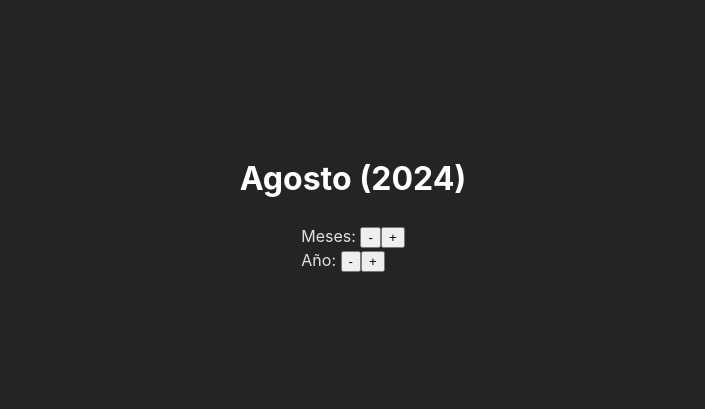
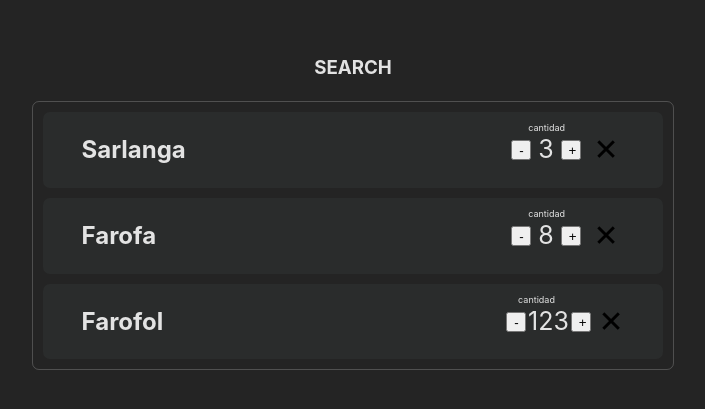
Before and after one commit to tomasjibaja/react-sin-dolor-JAB, a React (Vite) app: page / in a window 1280 px wide. Shown: the part 197-606 px from the top of the page, without its empty margins (287-992 px from the left). Built offline with nearby package versions, Linux system fonts and the light colour scheme.

Commit message:
HAciendo app de lista super, falta el input, lo demas anda bastante bien

```diff
--- a/index.html
+++ b/index.html
@@ -4,7 +4,7 @@
     <meta charset="UTF-8" />
     <link rel="icon" type="image/svg+xml" href="/vite.svg" />
     <meta name="viewport" content="width=device-width, initial-scale=1.0" />
-    <title>Lo Reye</title>
+    <title>React-practices</title>
   </head>
   <body>
     <div id="root"></div>
--- a/src/App9.css
+++ b/src/App9.css
@@ -27,3 +27,7 @@ body, #root {
 h1 {
     transition: all .3s ease;
 }
+
+.anos > input {
+    width: 30px;
+}
--- /dev/null
+++ b/src/ListaSuper.css
@@ -0,0 +1,91 @@
+:root {
+  font-family: Inter, system-ui, Avenir, Helvetica, Arial, sans-serif;
+  line-height: 1.5;
+  font-weight: 400;
+
+  color-scheme: light dark;
+  color: rgba(255, 255, 255, 0.87);
+  background-color: #242424;
+
+  font-synthesis: none;
+  text-rendering: optimizeLegibility;
+  -webkit-font-smoothing: antialiased;
+  -moz-osx-font-smoothing: grayscale;
+}
+
+body, #root {
+  margin: 0;
+  padding: 0;
+  display: flex;
+  flex-direction: column;
+  align-items: center;
+  justify-content: center;
+  height: 100vh;
+  width: 100vw;
+}
+
+.item-wrapper {
+  width: 50vw;
+  min-width: 400px;
+  border: 1px solid rgba(255, 255, 255, 0.2);
+  border-radius: 7px;
+  display: flex;
+  flex-direction: column;
+  align-items: center;
+  justify-content: center;
+  gap: 10px;
+  padding: 10px 0;
+}
+
+.item {
+  width: 97%;
+  background-color: rgba(100, 120, 120, 0.1);
+  border-radius: 7px;
+  display: flex;
+  flex-direction: row;
+  align-items: center;
+  justify-content: space-evenly;
+}
+
+.item > h2 {
+  width: 30vw;
+  min-width: 200px;
+}
+
+.control {
+  display: flex;
+  flex-direction: row;
+  justify-content: space-evenly;
+  align-items: center;
+  width: 120px;
+  height: 50px;
+}
+
+.control > button {
+  width: 20px;
+  height: 20px;
+  cursor: pointer;
+}
+
+.control > button:last-child {
+  width: 30px;
+  height: 30px;
+  border: none;
+  background-color: transparent;
+  font-size: 30px;
+  line-height: 0px;
+}
+
+.control > span {
+  font-size: 25px;
+  position: relative;
+}
+
+.control > span::before {
+  content: 'cantidad';
+  position: absolute;
+  top: -10px;
+  left: -10px;
+  font-size: 9px;
+
+}
--- /dev/null
+++ b/src/ListaSuper.jsx
@@ -0,0 +1,16 @@
+import React from 'react'
+import './ListaSuper.css'
+import InputBar from './listasuper/InputBar'
+import Items from './listasuper/Items.jsx'
+import { Productos } from './listasuper/Context.jsx'
+
+const ListaSuper = () => {
+  return (
+    <Productos>
+      <InputBar />
+      <Items />
+    </Productos>
+  )
+}
+
+export default ListaSuper
--- a/src/calendario/Calendario.jsx
+++ b/src/calendario/Calendario.jsx
@@ -1,5 +1,5 @@
 import React from 'react'
-import { useReducer } from 'react'
+import { useReducer, useState } from 'react'
 
 const meses = [ 'Enero', 'Febrero', 'Marzo', 'Abril', 'Mayo', 'Junio', 'Julio', 'Agosto', 'Septiembre', 'Octubre', 'Noviembre', 'Diciembre'];
 
@@ -24,10 +24,10 @@ const reducer = (state, action) => {
         break;
       }
     case 'masA':
-      newState = { m: state.m, a: state.a + 1};
+      newState = { m: state.m, a: state.a + action.payload};
       break;
     case 'menosA':
-      newState = { m: state.m, a: state.a - 1};
+      newState = { m: state.m, a: state.a - action.payload};
       break;
   }
 
@@ -45,18 +45,24 @@ const reducer = (state, action) => {
 }
 
 const Calendario = () => {
+  const [unidades, setUnidades] = useState(1)
   const [fecha, dispatch] = useReducer(reducer, valorInicial)
   return (
     <>
       <h1 style={ style }>{meses[fecha.m]} ({fecha.a})</h1>
-      <div>
-        <span>Meses: </span>
-        <button onClick={() => dispatch({ type: 'menosM' })}>-</button>
-        <button onClick={() => dispatch({ type: 'masM' })}>+</button>
-        <br />
-        <span>Año: </span>
-        <button onClick={() => dispatch({ type: 'menosA' })}>-</button>
-        <button onClick={() => dispatch({ type: 'masA' })}>+</button>
+      <div className='buttons'>
+        <div className='meses'>
+          <span>Meses: </span>
+          <button onClick={() => dispatch({ type: 'menosM' })}>-</button>
+          <button onClick={() => dispatch({ type: 'masM' })}>+</button>
+        </div>
+        <div className="anos">
+          <span>Año: </span>
+          <button onClick={() => dispatch({ type: 'menosA', payload: Number(unidades) })}>-</button>
+          <input type="number" value={unidades} onChange={(e) => {setUnidades(e.target.value); console.log(unidades)}}/>
+          <button onClick={() => dispatch({ type: 'masA', payload: Number(unidades)  })}>+</button>
+        </div>
+
       </div>
     </>
   )
--- /dev/null
+++ b/src/listasuper/Context.jsx
@@ -0,0 +1,26 @@
+import React, { createContext, useState } from "react";
+
+export const Context = createContext();
+
+export const Productos = ({ children }) => {
+  const [items, setItems] = useState([
+    {
+      nombre: 'Sarlanga',
+      cantidad: 3
+    },
+    {
+      nombre: 'Farofa',
+      cantidad: 8
+    },
+    {
+      nombre: 'Farofol',
+      cantidad: 123
+    },
+  ])
+
+  return (
+    <Context.Provider value={{ items, setItems }} >
+      { children }
+    </Context.Provider>
+  )
+}
--- /dev/null
+++ b/src/listasuper/InputBar.jsx
@@ -0,0 +1,11 @@
+import React from 'react'
+
+const InputBar = () => {
+  return (
+    <div className='input-bar'>
+      <h3>SEARCH</h3>
+    </div>
+  )
+}
+
+export default InputBar
--- /dev/null
+++ b/src/listasuper/Item.jsx
@@ -0,0 +1,49 @@
+import React, { useContext } from 'react'
+import { Context } from './Context'
+
+const Item = ({ props }) => {
+
+  const {items, setItems} = useContext(Context)
+
+  const handleRemove = () => {
+    const newArray = items.filter((elem) => elem.nombre != props.nombre);
+    setItems(newArray);
+  }
+
+  const handleIncrement = () => {
+    const newArray = items.map((elem) => {
+      if (elem.nombre == props.nombre) {
+         return { nombre: elem.nombre, cantidad: props.cantidad + 1 }
+      } else {
+         return elem
+      }
+    })
+    setItems(newArray)
+  };
+
+  const handleDecrement = () => {
+    const newArray = items.map((elem) => {
+      let cantidad = (props.cantidad > 1 ? props.cantidad : 2)
+      if (elem.nombre == props.nombre) {
+         return { nombre: elem.nombre, cantidad: cantidad - 1 }
+      } else {
+         return elem
+      }
+    })
+    setItems(newArray)
+  };
+
+  return (
+    <div className='item'>
+      <h2>{props.nombre}</h2>
+      <div className="control">
+        <button onClick={handleDecrement}>-</button>
+        <span>{props.cantidad}</span>
+        <button onClick={handleIncrement}>+</button>
+        <button onClick={handleRemove}>&#10005;</button>
+      </div>
+    </div>
+  )
+}
+
+export default Item
--- /dev/null
+++ b/src/listasuper/Items.jsx
@@ -0,0 +1,18 @@
+import React, { useContext } from 'react'
+import { Context } from './Context'
+import Item from './Item'
+
+const Items = () => {
+  const {items} = useContext(Context)
+  return (items.length > 0 &&
+    (<div className='item-wrapper'>
+      {items.map((elem, index) => {
+        return (
+          <Item key={index} props={elem} />
+        )
+      })}
+    </div>)
+  )
+}
+
+export default Items
--- a/src/main.jsx
+++ b/src/main.jsx
@@ -1,6 +1,6 @@
 import { StrictMode } from 'react'
 import { createRoot } from 'react-dom/client'
-import App from './App9.jsx'
+import App from './ListaSuper.jsx'
 
 createRoot(document.getElementById('root')).render(
   <StrictMode>
```
